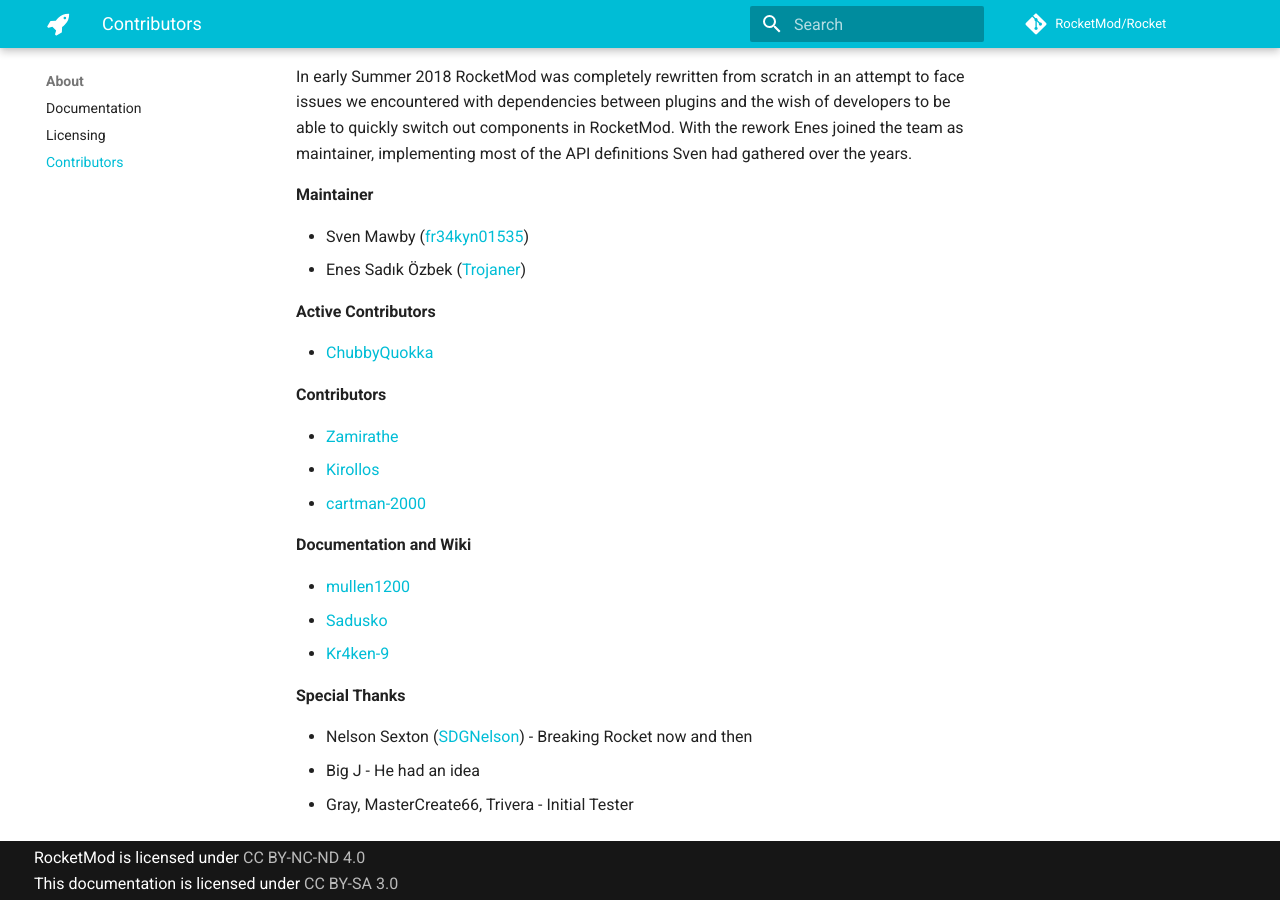
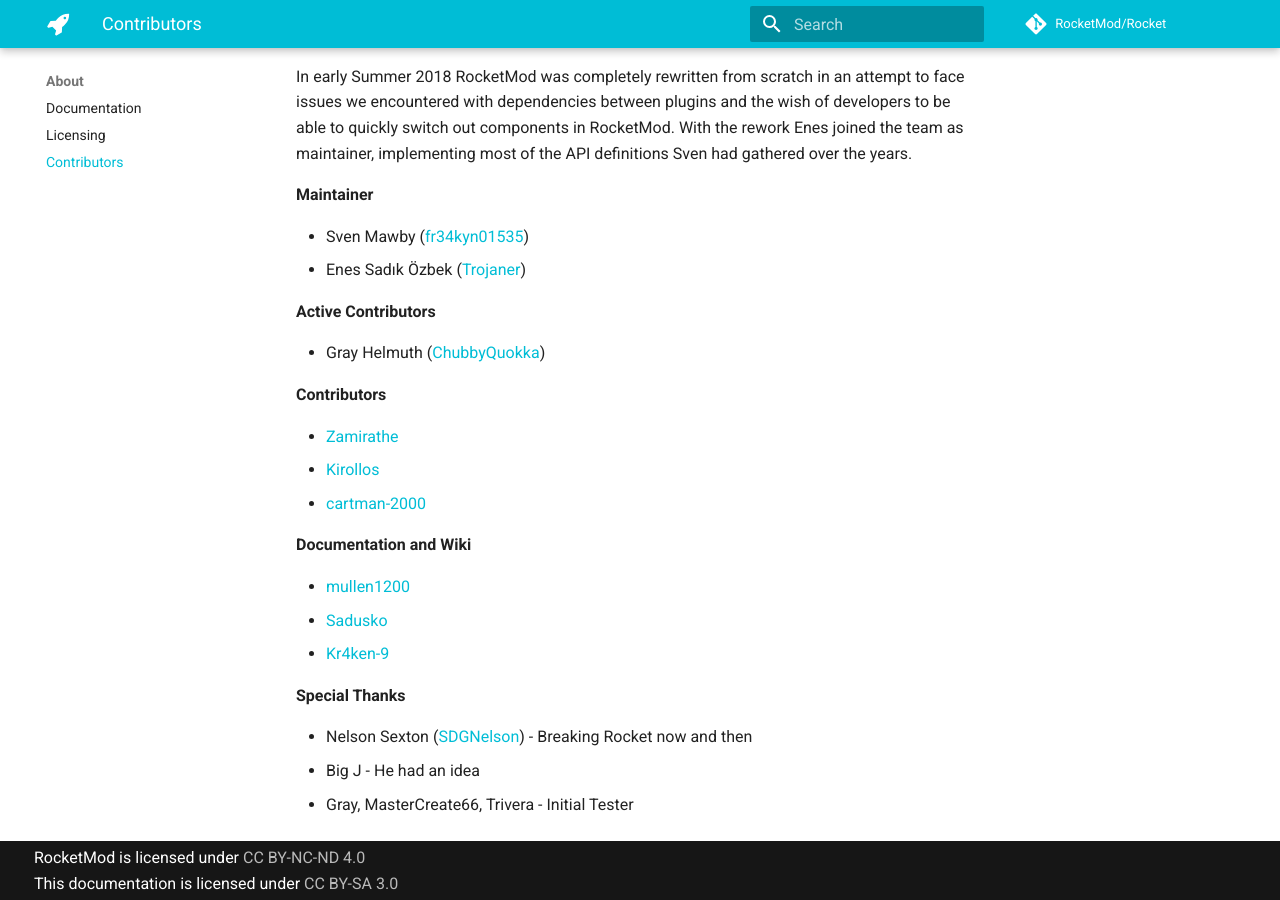
Before and after one commit to RocketMod/Rocket.Documentation, an MkDocs documentation site: the page built from content/about/contributors.md, in a window 1280 px wide and 900 px high, scrolled down 503 px. Built offline with MkDocs 1.6.1 and Material for MkDocs 9.7.7, drawn with Linux system fonts in a browser that asks for light colours; comment, search, counter and statistics services are not loaded; old or Windows-style settings are respelled for this version of MkDocs.

Commit message:
Update contributors.md

```diff
--- a/content/about/contributors.md
+++ b/content/about/contributors.md
@@ -18,7 +18,7 @@ to be able to quickly switch out components in RocketMod. With the rework Enes j
 
 **Active Contributors**
 
-* [ChubbyQuokka](https://github.com/ChubbyQuokka)
+* Gray Helmuth ([ChubbyQuokka](https://github.com/ChubbyQuokka))
 
 **Contributors**
 
```
